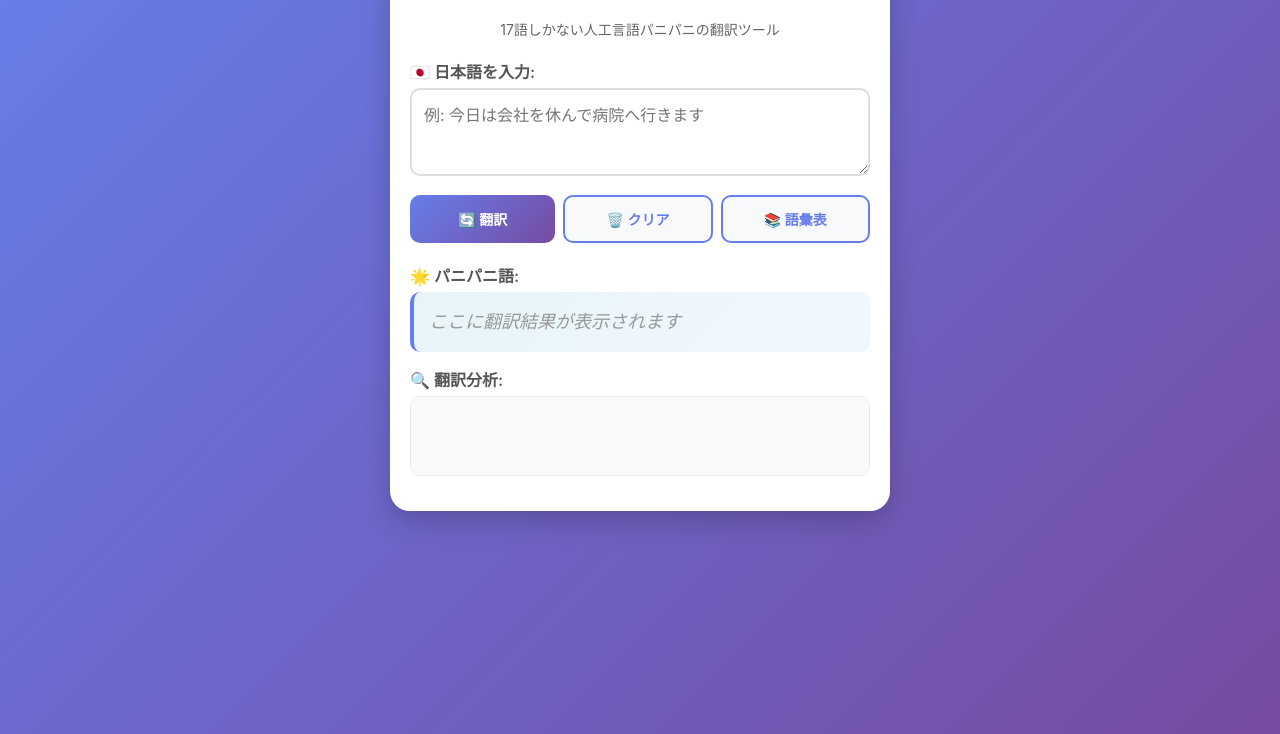
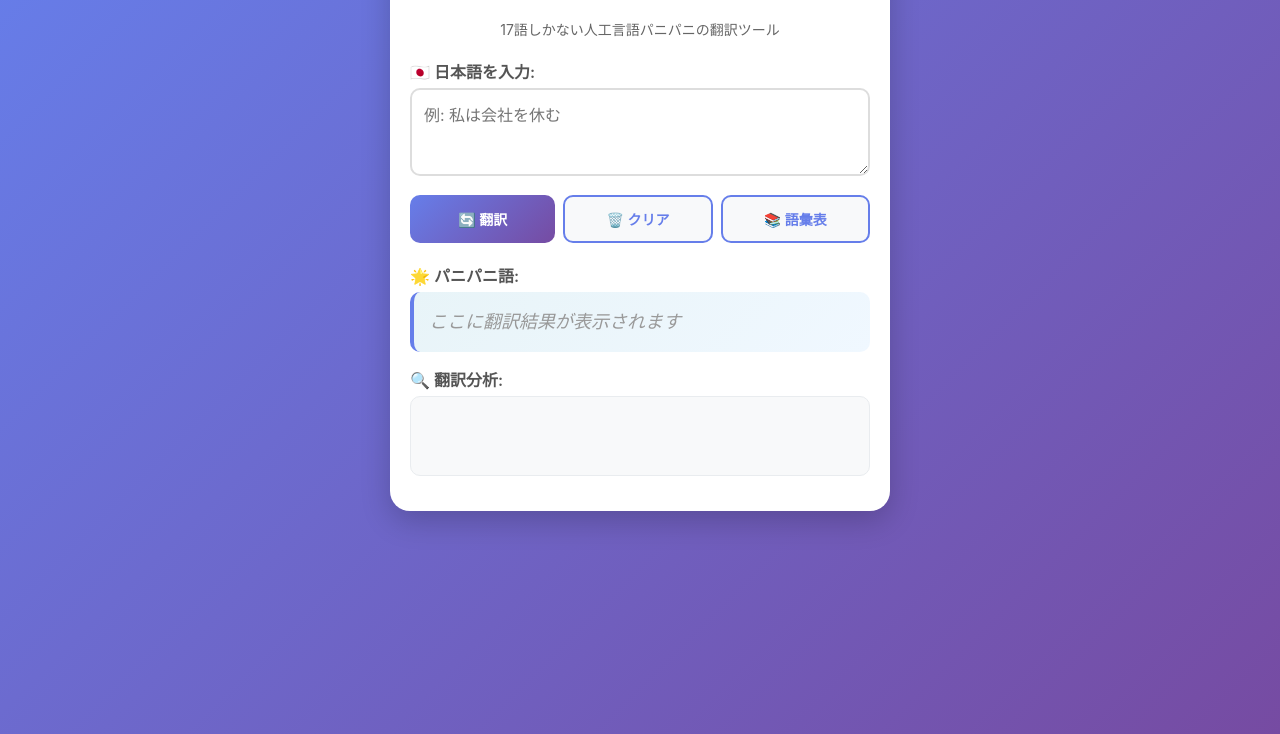
Before and after one commit to qrqr-pasta/panipani-app, a plain HTML site: page index.html in a window 1280 px wide. Shown: the part 66-800 px from the top of the page. Drawn offline with Linux system fonts and the light colour scheme.

Commit message:
Update index.html

```diff
--- a/index.html
+++ b/index.html
@@ -220,7 +220,7 @@
             <textarea
                 id="japaneseInput"
                 class="text-input"
-                placeholder="例: 今日は会社を休んで病院へ行きます"
+                placeholder="例: 私は会社を休む"
                 rows="3"
             ></textarea>
         </div>
```
